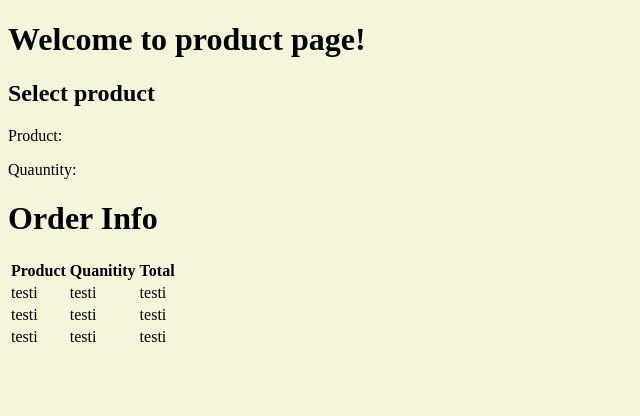
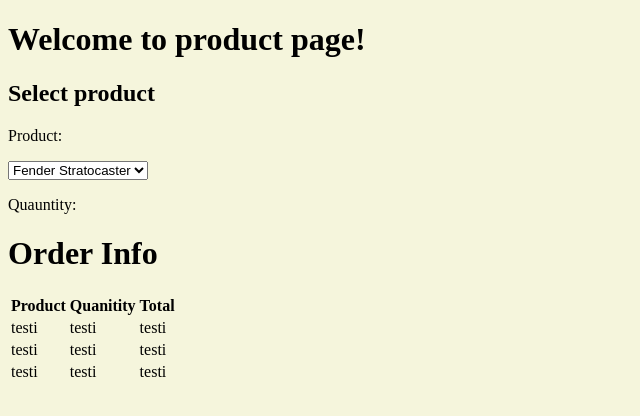
Before and after one commit to Kikkoust/component-assignment, a React (Vite) app in the folder comp-assign/: page / in a window 1280 px wide. Shown: the top 416 px of the page, without its empty margins (0-640 px from the left). Built offline with nearby package versions, Linux system fonts and the light colour scheme.

Commit message:
Selector producteille lisätty.

```diff
--- a/comp-assign/src/App.jsx
+++ b/comp-assign/src/App.jsx
@@ -37,13 +37,24 @@ function SelectProduct(){
     'Fender Mustang': 650
   };
 
-  return(
-    <><div className="product">
-      <h2>Select product</h2>
-    </div>
+
+  return (
+    <>
+      <div className="product">
+        <h2>Select product</h2>
+      </div>
 
     <div id="name">
       <p>Product:</p>
+      <select
+          value={selectedProd}
+          onChange={(e) => setSelectedProd(e.target.value)}>
+          {Object.keys(productPrice).map((product) => (
+            <option key={product} value={product}>
+              {product}
+            </option>
+          ))}
+        </select>
 
     </div>
 
```
